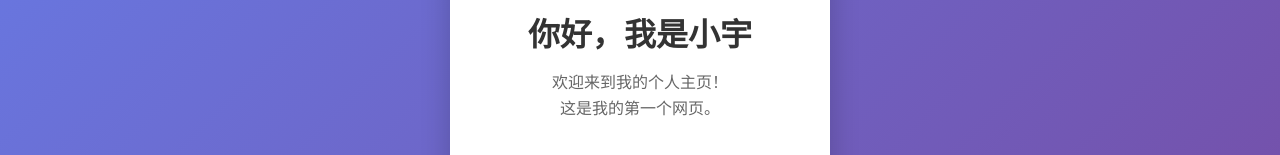
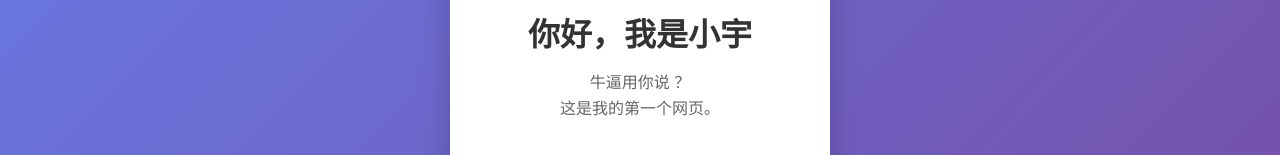
Before and after one commit to 2noway/syu.github.io, a plain HTML site: page index.html in a window 1280 px wide. Shown: the part 353-508 px from the top of the page. Drawn offline with Linux system fonts and the light colour scheme.

Commit message:
create index.html

```diff
--- a/index.html
+++ b/index.html
@@ -97,7 +97,7 @@
         <h1>你好，我是小宇</h1>
 
         <p>
-            欢迎来到我的个人主页！<br>
+            牛逼用你说 ？<br>
             这是我的第一个网页。
         </p>
 
```
